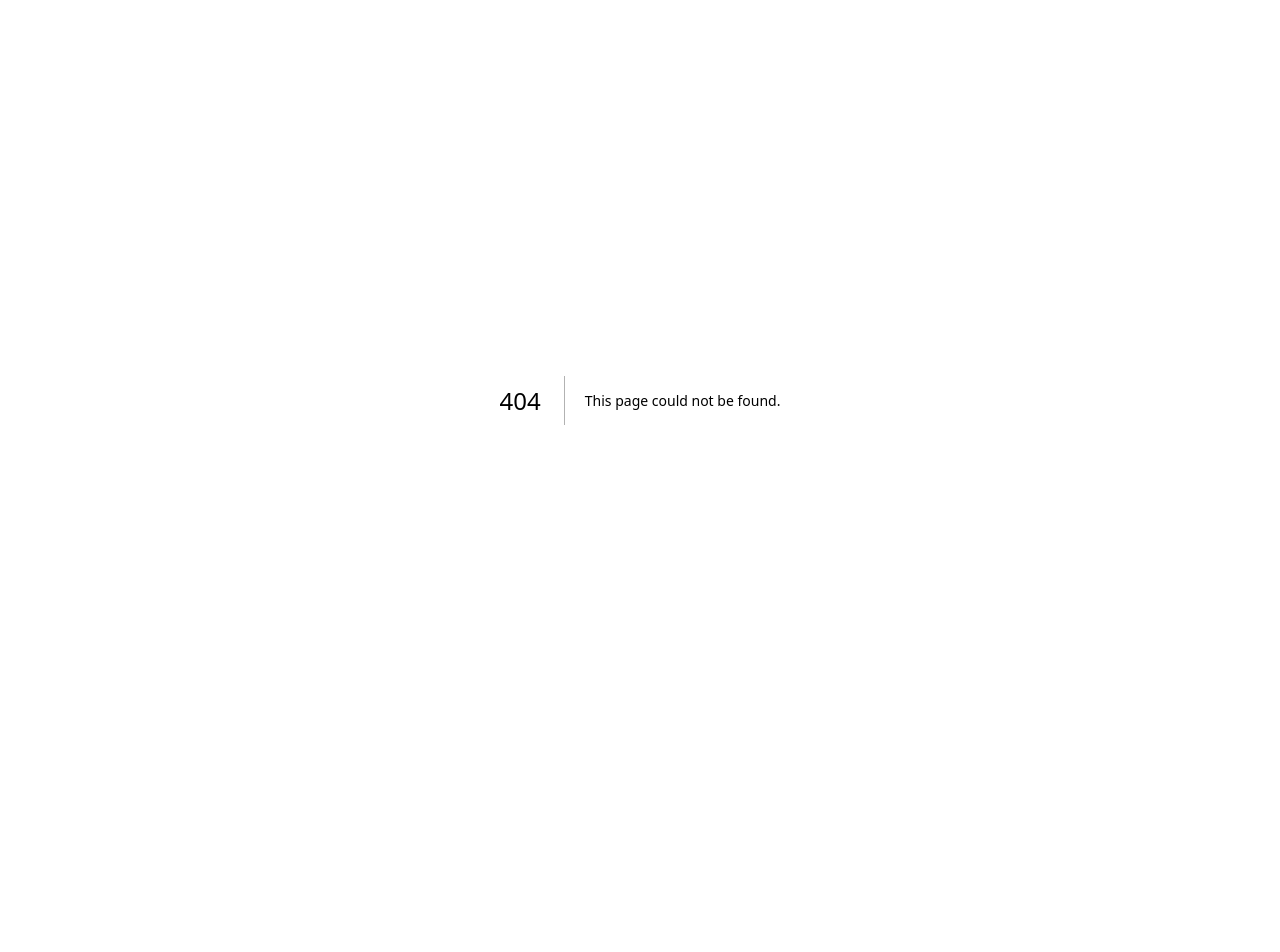
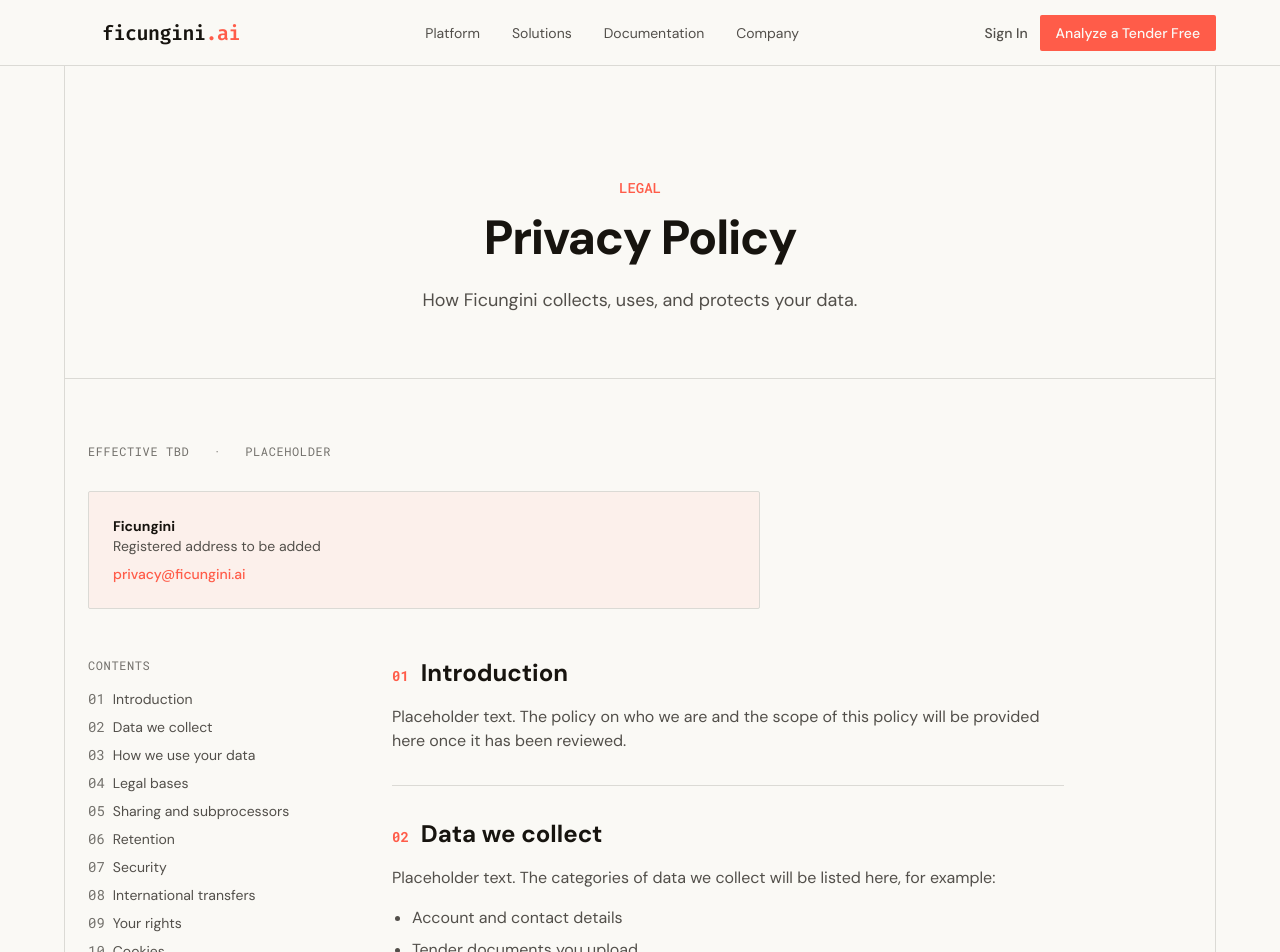
Before and after one commit to Raaje11/ficungini-ai-landing-page, a Next.js app: page /privacy in a window 1280 px wide. Before the commit this address had no page. Shown: the top 952 px of the page. Before the commit the page ends 800 px from the top, so only its background shows below. Built offline with nearby package versions, Linux system fonts and the light colour scheme.

Commit message:
privacy: add /privacy page with reusable LegalDocument component
Co-Authored-By: Claude Sonnet 5.5 <noreply@anthropic.com>

```diff
--- a/src/app/company/page.tsx
+++ b/src/app/company/page.tsx
@@ -60,12 +60,6 @@ const team: TeamMember[] = [
 ];
 
 const legal = [
-  {
-    id: "privacy-policy",
-    kicker: "PRIVACY POLICY",
-    title: "How we handle your data.",
-    body: "Our privacy policy will be published here. For questions in the meantime, book a demo and ask the team.",
-  },
   {
     id: "terms-of-use",
     kicker: "TERMS OF USE",
--- /dev/null
+++ b/src/app/privacy/page.tsx
@@ -0,0 +1,61 @@
+import type { Metadata } from "next";
+import { StaticPageShell } from "@/components/landing/StaticPageShell";
+import { PageHero } from "@/components/landing/PageHero";
+import { LegalDocument, type LegalSection } from "@/components/landing/LegalDocument";
+
+export const metadata: Metadata = {
+  title: "Privacy Policy | Ficungini",
+  description: "How Ficungini collects, uses, and protects your data.",
+};
+
+// Placeholder copy: replace with the reviewed policy text before launch.
+const placeholder = (topic: string) => (
+  <p>Placeholder text. The policy on {topic} will be provided here once it has been reviewed.</p>
+);
+
+const sections: LegalSection[] = [
+  { id: "introduction", title: "Introduction", body: placeholder("who we are and the scope of this policy") },
+  {
+    id: "data-we-collect",
+    title: "Data we collect",
+    body: (
+      <>
+        <p>Placeholder text. The categories of data we collect will be listed here, for example:</p>
+        <ul>
+          <li>Account and contact details</li>
+          <li>Tender documents you upload</li>
+          <li>Usage and device information</li>
+        </ul>
+      </>
+    ),
+  },
+  { id: "how-we-use-data", title: "How we use your data", body: placeholder("purposes of processing") },
+  { id: "legal-bases", title: "Legal bases", body: placeholder("legal bases for processing") },
+  { id: "sharing", title: "Sharing and subprocessors", body: placeholder("sharing and subprocessors") },
+  { id: "retention", title: "Retention", body: placeholder("data retention") },
+  { id: "security", title: "Security", body: placeholder("security measures") },
+  { id: "international-transfers", title: "International transfers", body: placeholder("international transfers") },
+  { id: "your-rights", title: "Your rights", body: placeholder("your rights and how to exercise them") },
+  { id: "cookies", title: "Cookies", body: placeholder("cookies and similar technologies") },
+  { id: "changes", title: "Changes to this policy", body: placeholder("how updates are communicated") },
+  { id: "contact", title: "Contact us", body: placeholder("how to contact us") },
+];
+
+export default function PrivacyPage() {
+  return (
+    <StaticPageShell>
+      <PageHero
+        kicker="LEGAL"
+        title="Privacy Policy"
+        description="How Ficungini collects, uses, and protects your data."
+      />
+      <div aria-hidden className="mx-auto h-px max-w-6xl bg-ink-200" />
+      <LegalDocument
+        effectiveDate="TBD"
+        readTime="Placeholder"
+        organization={{ name: "Ficungini", lines: ["Registered address to be added"], email: "privacy@ficungini.ai" }}
+        sections={sections}
+      />
+    </StaticPageShell>
+  );
+}
--- a/src/components/landing/Footer.tsx
+++ b/src/components/landing/Footer.tsx
@@ -30,7 +30,7 @@ const columns: { title: string; links: { label: string; href: string }[] }[] = [
   {
     title: "Legal",
     links: [
-      { label: "Privacy Policy", href: "/company#privacy-policy" },
+      { label: "Privacy Policy", href: "/privacy" },
       { label: "Terms of Use", href: "/company#terms-of-use" },
       { label: "Security", href: "#" },
     ],
--- /dev/null
+++ b/src/components/landing/LegalDocument.tsx
@@ -0,0 +1,64 @@
+import type { ReactNode } from "react";
+
+export type LegalSection = {
+  id: string;
+  title: string;
+  body: ReactNode;
+};
+
+type LegalDocumentProps = {
+  effectiveDate: string;
+  readTime: string;
+  organization: { name: string; lines: string[]; email: string };
+  sections: LegalSection[];
+};
+
+export function LegalDocument({ effectiveDate, readTime, organization, sections }: LegalDocumentProps) {
+  return (
+    <div className="mx-auto max-w-6xl px-6 py-16">
+      <div className="flex flex-wrap items-center gap-x-6 gap-y-2 font-mono-code text-xs uppercase tracking-wider text-ink-500">
+        <span>Effective {effectiveDate}</span>
+        <span aria-hidden>·</span>
+        <span>{readTime}</span>
+      </div>
+
+      <div className="mt-8 max-w-2xl custom-rounded border border-ink-200 bg-pantone-50 p-6 text-sm text-ink-600">
+        <p className="font-bold text-ink-900 font-sans-title">{organization.name}</p>
+        {organization.lines.map((l) => (
+          <p key={l}>{l}</p>
+        ))}
+        <a href={`mailto:${organization.email}`} className="mt-2 inline-block font-medium text-pantone hover:text-pantone-700">
+          {organization.email}
+        </a>
+      </div>
+
+      <div className="mt-12 grid gap-12 lg:grid-cols-[16rem_1fr]">
+        <nav aria-label="Table of contents" className="lg:sticky lg:top-28 lg:self-start">
+          <p className="font-mono-code text-xs uppercase tracking-wider text-ink-500">Contents</p>
+          <ol className="mt-4 space-y-2 text-sm">
+            {sections.map((s, i) => (
+              <li key={s.id}>
+                <a href={`#${s.id}`} className="flex gap-2 text-ink-600 transition-colors hover:text-pantone">
+                  <span className="font-mono-code text-ink-500">{String(i + 1).padStart(2, "0")}</span>
+                  {s.title}
+                </a>
+              </li>
+            ))}
+          </ol>
+        </nav>
+
+        <div className="max-w-2xl">
+          {sections.map((s, i) => (
+            <section key={s.id} id={s.id} className="scroll-mt-28 border-t border-ink-200 py-8 first:border-t-0 first:pt-0">
+              <h2 className="text-xl sm:text-2xl font-bold text-ink-900 font-sans-title">
+                <span className="mr-3 font-mono-code text-sm text-pantone">{String(i + 1).padStart(2, "0")}</span>
+                {s.title}
+              </h2>
+              <div className="mt-4 space-y-4 text-ink-600 [&_ul]:list-disc [&_ul]:space-y-2 [&_ul]:pl-5">{s.body}</div>
+            </section>
+          ))}
+        </div>
+      </div>
+    </div>
+  );
+}
--- a/src/components/landing/Navbar.tsx
+++ b/src/components/landing/Navbar.tsx
@@ -56,7 +56,7 @@ const navItems: {
     items: [
       { empty: true },
       { label: "Team", href: "/company#team" },
-      { label: "Privacy Policy", href: "/company#privacy-policy" },
+      { label: "Privacy Policy", href: "/privacy" },
       { label: "Terms of Use", href: "/company#terms-of-use" },
     ],
   },
```
